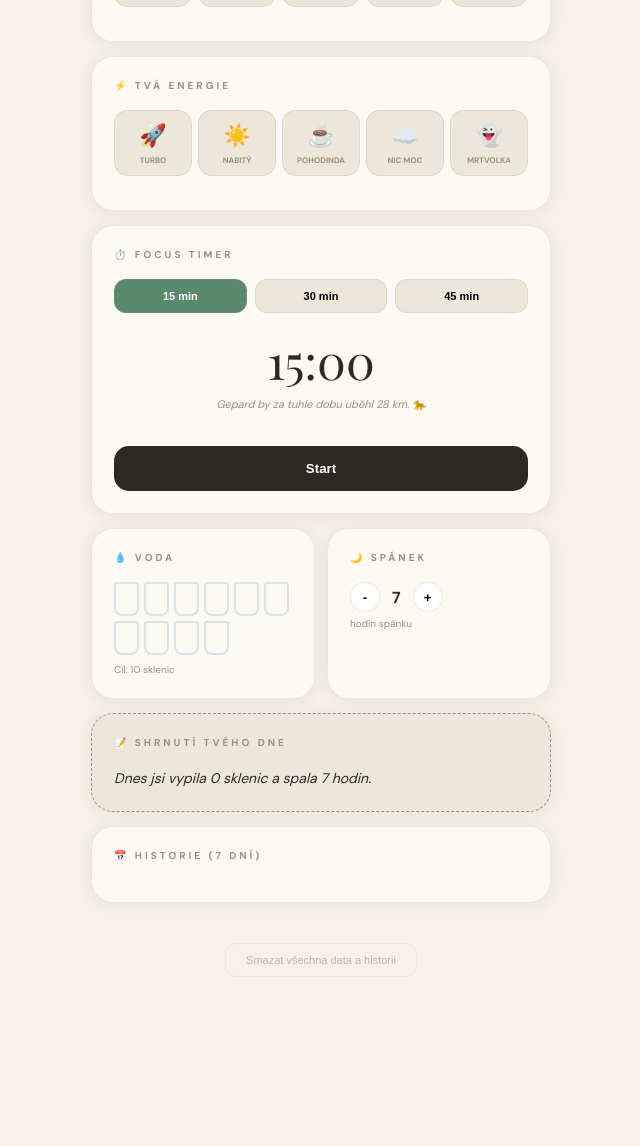
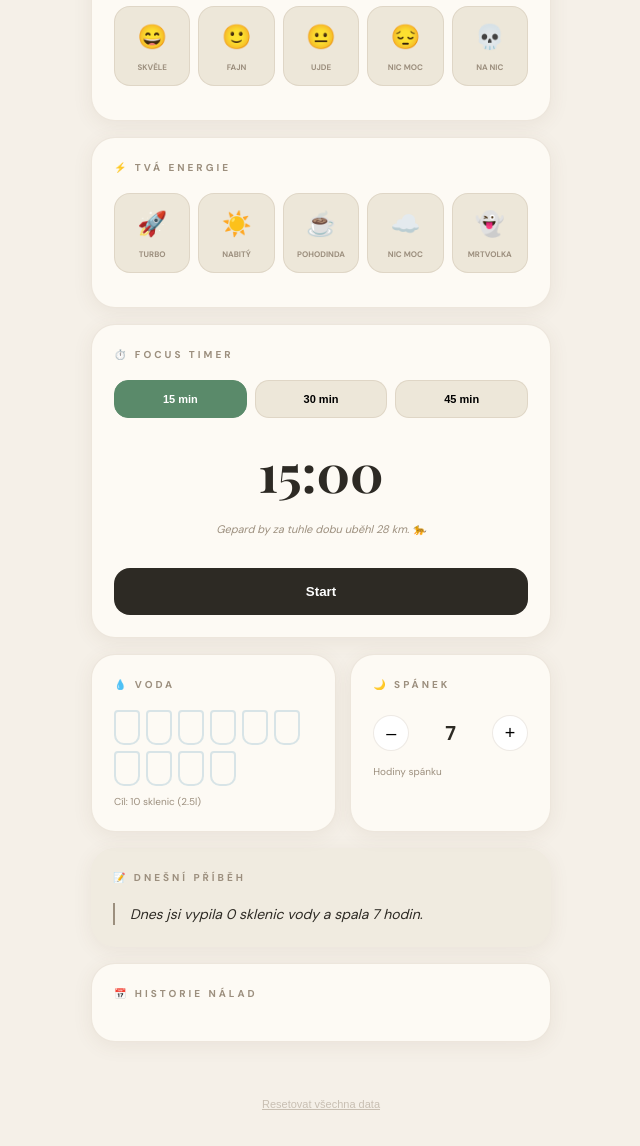
Before and after one commit to fantovakarolina-cmd/LuckyFlow, a website: page index.html in a window 1280 px wide. Shown: the part 220-1366 px from the top of the page, without its empty margins (319-959 px from the left). Before the commit the page ends 1257 px from the top, so only its background shows below. Drawn offline with nearby package versions, Linux system fonts and the light colour scheme; a web font is replaced by a local one.

Commit message:
Update index.html

```diff
--- a/index.html
+++ b/index.html
@@ -4,68 +4,79 @@
 <meta charset="UTF-8">
 <meta name="viewport" content="width=device-width, initial-scale=1.0, maximum-scale=1.0, user-scalable=no">
 <title>LuckyFlow 🌿</title>
-<link href="https://fonts.googleapis.com/css2?family=Playfair+Display:ital,wght@0,400;0,700;1,400&family=DM+Sans:wght@300;400;500;600;700&display=swap" rel="stylesheet">
+<link href="https://fonts.googleapis.com/css2?family=Playfair+Display:ital,wght@0,700;1,700&family=DM+Sans:wght@400;500;700&display=swap" rel="stylesheet">
 <style>
 :root {
   --bg: #F5F0E8; --bg2: #EDE7D9; --surface: #FDFAF4; --border: rgba(160,140,110,0.18);
   --text: #2D2A24; --muted: #9C8F7E; --green: #5A8A6A; --accent-soft: rgba(90,138,106,0.1);
-  --water: #6BA3BE; --shadow: 0 2px 16px rgba(100,80,50,0.08); --error: #A66;
+  --water: #6BA3BE; --shadow: 0 4px 20px rgba(100,80,50,0.08); --error: #A66;
 }
 * { margin:0; padding:0; box-sizing:border-box; -webkit-tap-highlight-color:transparent; }
-body { font-family:'DM Sans',sans-serif; background:var(--bg); color:var(--text); min-height:100vh; padding:20px 16px 60px; }
+body { font-family:'DM Sans',sans-serif; background:var(--bg); color:var(--text); min-height:100vh; padding:20px 16px 60px; line-height: 1.5; }
 .app { max-width:460px; margin:0 auto; }
-.card { background:var(--surface); border:1px solid var(--border); border-radius:22px; padding:22px; margin-bottom:14px; box-shadow:var(--shadow); }
-.card-title { font-size:10px; font-weight:700; letter-spacing:3px; text-transform:uppercase; color:var(--muted); margin-bottom:18px; }
 
-.grid-options { display:grid; grid-template-columns: repeat(5, 1fr); gap:6px; margin-bottom:12px; }
-.opt-btn { display:flex; flex-direction:column; align-items:center; gap:5px; padding:10px 2px; border-radius:14px; border:1.5px solid var(--border); background:var(--bg2); cursor:pointer; transition: 0.2s; }
-.opt-btn.selected { background:var(--accent-soft); border-color:var(--green); transform:translateY(-2px); }
-.opt-emoji { font-size:22px; }
+/* VÝRAZNÉ LOGO */
+.header { text-align:center; padding:20px 0 30px; }
+.logo { font-family:'Playfair Display',serif; font-size:48px; font-weight:700; letter-spacing:-1px; position: relative; display: inline-block; }
+.logo em { color: var(--green); font-style: italic; font-weight: 700; }
+.logo::after { content: ''; position: absolute; bottom: 8px; left: 0; width: 100%; height: 4px; background: var(--accent-soft); z-index: -1; }
+.date-badge { font-size:12px; font-weight:700; text-transform:uppercase; letter-spacing:2px; color:var(--muted); margin-top:10px; }
+
+.card { background:var(--surface); border:1px solid var(--border); border-radius:24px; padding:22px; margin-bottom:16px; box-shadow:var(--shadow); }
+.card-title { font-size:10px; font-weight:700; letter-spacing:3px; text-transform:uppercase; color:var(--muted); margin-bottom:18px; display:flex; align-items:center; gap:8px; }
+
+/* MOŽNOSTI */
+.grid-options { display:grid; grid-template-columns: repeat(5, 1fr); gap:8px; margin-bottom:12px; }
+.opt-btn { display:flex; flex-direction:column; align-items:center; gap:6px; padding:12px 4px; border-radius:16px; border:1.5px solid var(--border); background:var(--bg2); cursor:pointer; transition:all 0.3s cubic-bezier(0.4, 0, 0.2, 1); }
+.opt-btn.selected { background:var(--accent-soft); border-color:var(--green); transform:translateY(-4px); box-shadow: 0 6px 12px rgba(90,138,106,0.15); }
+.opt-emoji { font-size:24px; }
 .opt-label { font-size:8px; font-weight:700; text-transform:uppercase; color:var(--muted); text-align:center; }
 
+/* TIPY - DOPORUČENÍ */
+.tip-box { padding:14px; border-radius:14px; font-size:13px; margin-top:12px; display:none; border-left:4px solid var(--green); background: #fff; box-shadow: 0 2px 8px rgba(0,0,0,0.03); animation: slideIn 0.3s ease-out; }
+.tip-box.show { display:block; }
+@keyframes slideIn { from { opacity:0; transform:translateX(-10px); } to { opacity:1; transform:translateX(0); } }
+
+/* FOCUS TIMER */
 .timer-modes { display: flex; gap: 8px; margin-bottom: 15px; }
-.mode-btn { flex: 1; padding: 10px; border-radius: 12px; border: 1px solid var(--border); background: var(--bg2); cursor: pointer; font-size: 11px; font-weight: bold; }
-.mode-btn.active { background: var(--green); color: white; }
-.timer-display { text-align: center; margin: 15px 0; }
-.time-left { font-family: 'Playfair Display', serif; font-size: 48px; display: block; }
-.timer-fact { font-size: 11px; font-style: italic; color: var(--muted); margin-top: 5px; min-height: 34px; }
+.mode-btn { flex: 1; padding: 12px; border-radius: 14px; border: 1px solid var(--border); background: var(--bg2); cursor: pointer; font-size: 11px; font-weight: 700; transition: 0.2s; }
+.mode-btn.active { background: var(--green); color: white; border-color: var(--green); }
+.time-left { font-family: 'Playfair Display', serif; font-size: 52px; font-weight: 700; text-align: center; display: block; margin: 10px 0; color: var(--text); }
+.timer-fact { font-size: 11px; font-style: italic; color: var(--muted); text-align: center; min-height: 32px; margin-bottom: 15px; }
+.timer-controls { display: flex; gap: 10px; }
+.main-btn { flex: 2; padding: 16px; border-radius: 16px; border: none; background: var(--text); color: white; font-weight: 700; cursor: pointer; transition: 0.2s; }
+.stop-btn { flex: 1; padding: 16px; border-radius: 16px; border: 1px solid var(--error); background: white; color: var(--error); font-weight: 700; cursor: pointer; display: none; }
 
-.timer-controls { display: flex; gap: 10px; }
-.main-btn { flex: 2; padding: 15px; border-radius: 15px; border: none; background: var(--text); color: white; font-weight: bold; cursor: pointer; }
-.stop-btn { flex: 1; padding: 15px; border-radius: 15px; border: 1px solid var(--border); background: white; color: var(--error); font-weight: bold; cursor: pointer; display: none; }
+/* VODA & SPÁNEK */
+.water-wrap { display:flex; gap:6px; flex-wrap:wrap; }
+.glass { width:26px; height:35px; border:2px solid var(--water); border-radius:4px 4px 10px 10px; cursor:pointer; opacity:0.25; transition: 0.3s; }
+.glass.filled { background:var(--water); opacity:1; transform: scale(1.1); }
+.sleep-ctrl { display:flex; align-items:center; justify-content: space-between; padding: 5px 0; }
+.sleep-btn { width:36px; height:36px; border-radius:50%; border:1px solid var(--border); background:white; cursor:pointer; font-size: 18px; display:flex; align-items:center; justify-content:center; }
 
-.water-wrap { display:flex; gap:5px; flex-wrap:wrap; margin-bottom: 8px; }
-.glass { width:25px; height:34px; border:2px solid var(--water); border-radius:3px 3px 8px 8px; cursor:pointer; opacity:0.25; }
-.glass.filled { background:var(--water); opacity:1; }
-
-.sleep-ctrl { display:flex; align-items:center; gap:12px; }
-.sleep-btn { width:30px; height:30px; border-radius:50%; border:1px solid var(--border); background:white; cursor:pointer; display:flex; align-items:center; justify-content:center; font-weight:bold; }
-
-.summary-text { font-size: 14px; line-height: 1.6; color: var(--text2); font-style: italic; }
-.history-item { display: flex; justify-content: space-between; padding: 8px 0; border-bottom: 1px solid var(--border); font-size: 13px; }
-.reset-zone { margin-top: 40px; text-align: center; }
-.full-reset-btn { background: none; border: 1px solid var(--border); color: var(--muted); padding: 10px 20px; border-radius: 12px; font-size: 11px; cursor: pointer; opacity: 0.6; }
-.full-reset-btn:hover { opacity: 1; background: #fff; color: var(--error); border-color: var(--error); }
-
-@keyframes fadeIn { from { opacity: 0; } to { opacity: 1; } }
+.summary-text { font-size: 14px; line-height: 1.6; color: var(--text); font-style: italic; border-left: 2px solid var(--muted); padding-left: 15px; }
+.history-item { display: flex; justify-content: space-between; padding: 10px 0; border-bottom: 1px solid var(--border); font-size: 13px; }
+.full-reset-btn { margin-top: 40px; background: none; border: none; color: var(--muted); font-size: 11px; text-decoration: underline; cursor: pointer; width: 100%; opacity: 0.5; }
 </style>
 </head>
 <body>
 
 <div class="app">
-  <div style="text-align:center; margin-bottom:24px;">
-    <h1 style="font-family:'Playfair Display'; font-weight:400; font-size:32px;"><em>Lucky</em>Flow 🌿</h1>
-    <div id="date-now" style="font-size:12px; color:var(--muted); margin-top:4px;"></div>
+  <div class="header">
+    <div class="logo"><em>Lucky</em>Flow</div>
+    <div id="date-now" class="date-badge"></div>
   </div>
 
   <div class="card">
     <div class="card-title">✨ Jak ti dnes je?</div>
     <div class="grid-options" id="mood-grid"></div>
+    <div id="mood-tip" class="tip-box"></div>
   </div>
 
   <div class="card">
     <div class="card-title">⚡ Tvá energie</div>
     <div class="grid-options" id="energy-grid"></div>
+    <div id="energy-tip" class="tip-box"></div>
   </div>
 
   <div class="card">
@@ -75,46 +86,42 @@ body { font-family:'DM Sans',sans-serif; background:var(--bg); color:var(--text)
       <button class="mode-btn" onclick="setTimer(30)" id="m30">30 min</button>
       <button class="mode-btn" onclick="setTimer(45)" id="m45">45 min</button>
     </div>
-    <div class="timer-display">
-      <span class="time-left" id="time-display">25:00</span>
-      <div class="timer-fact" id="timer-fact">Vyber si čas a začni makat!</div>
-    </div>
+    <span class="time-left" id="time-display">25:00</span>
+    <div class="timer-fact" id="timer-fact">Vyber si čas a začni tvořit!</div>
     <div class="timer-controls">
         <button class="main-btn" id="timer-start" onclick="startTimer()">Start</button>
         <button class="stop-btn" id="timer-stop" onclick="stopTimer()">Stop</button>
     </div>
   </div>
 
-  <div style="display: grid; grid-template-columns: 1fr 1fr; gap: 12px;">
+  <div style="display: grid; grid-template-columns: 1.1fr 0.9fr; gap: 14px;">
     <div class="card">
       <div class="card-title">💧 Voda</div>
       <div class="water-wrap" id="water-grid"></div>
-      <div style="font-size: 10px; color: var(--muted); margin-top: 5px;">Cíl: 10 sklenic</div>
+      <div style="font-size: 10px; color: var(--muted); margin-top: 8px;">Cíl: 10 sklenic (2.5l)</div>
     </div>
     <div class="card">
       <div class="card-title">🌙 Spánek</div>
       <div class="sleep-ctrl">
-        <button class="sleep-btn" onclick="addSleep(-0.5)">-</button>
-        <span id="sleep-val" style="font-weight:bold;">7</span>
+        <button class="sleep-btn" onclick="addSleep(-0.5)">–</button>
+        <span id="sleep-val" style="font-weight:700; font-size: 20px;">7</span>
         <button class="sleep-btn" onclick="addSleep(0.5)">+</button>
       </div>
-      <div style="font-size: 10px; color: var(--muted); margin-top: 5px;">hodin spánku</div>
+      <div style="font-size: 10px; color: var(--muted); margin-top: 8px;">Hodiny spánku</div>
     </div>
   </div>
 
-  <div class="card" style="background: var(--bg2); border: 1px dashed var(--muted);">
-    <div class="card-title">📝 Shrnutí tvého dne</div>
-    <div id="daily-summary" class="summary-text">Začni klikat...</div>
+  <div class="card" style="background: #F0EBE0; border: none;">
+    <div class="card-title">📝 Dnešní příběh</div>
+    <div id="daily-summary" class="summary-text">Začni klikat a uvidíš shrnutí...</div>
   </div>
 
   <div class="card">
-    <div class="card-title">📅 Historie (7 dní)</div>
+    <div class="card-title">📅 Historie nálad</div>
     <div id="history-list"></div>
   </div>
 
-  <div class="reset-zone">
-      <button class="full-reset-btn" onclick="fullReset()">Smazat všechna data a historii</button>
-  </div>
+  <button class="full-reset-btn" onclick="fullReset()">Resetovat všechna data</button>
 </div>
 
 <script>
@@ -129,19 +136,19 @@ let currentMins = 15;
 let timerInterval;
 
 const MOODS = [
-  {e:'😄', l:'Skvěle', s:'Dnes se cítíš skvěle.'},
-  {e:'🙂', l:'Fajn', s:'Máš příjemný den.'},
-  {e:'😐', l:'Ujde', s:'Tvůj den plyne neutrálně.'},
-  {e:'😔', l:'Nic moc', s:'Dnes je to náročnější.'},
-  {e:'💀', l:'Úplně na nic', s:'Procházíš těžkým dnem.'}
+  {e:'😄', l:'Skvěle', t:'Úžasné! Zkus tuhle energii využít k něčemu kreativnímu nebo někoho potěšit. ✨', s:'Dnes záříš štěstím.'},
+  {e:'🙂', l:'Fajn', t:'Hezký den! Ideální čas na procházku nebo tvůj oblíbený rituál. 🌤', s:'Máš příjemný a klidný den.'},
+  {e:'😐', l:'Ujde', t:'V pořádku. Zkus si dát 5 minut klidu a jen tak pozorovat okolí. 🍃', s:'Tvůj den plyne v klidu.'},
+  {e:'😔', l:'Nic moc', t:'To se stává. Zkus si udělat radost malým čajem nebo horkou vanou. ☕', s:'Dnes je to trochu náročnější.'},
+  {e:'💀', l:'Na nic', t:'Dnes na sebe buď velmi laskavá. Zvládneš to, prostě jen odpočívej. 💛', s:'Dnes procházíš těžkým dnem.'}
 ];
 
 const ENERGIES = [
-  {e:'🚀', l:'Turbo', s:'máš turbo pohon'},
-  {e:'☀️', l:'Nabitý', s:'jsi plná síly'},
-  {e:'☕', l:'Pohodinda', s:'udržuješ si pohodu'},
-  {e:'☁️', l:'Nic moc', s:'baterky jsou na dně'},
-  {e:'👻', l:'Mrtvolka', s:'tělo volá po spánku'}
+  {e:'🚀', l:'Turbo', t:'Máš sílu na ty nejtěžší úkoly! Jdi do toho hned. 🔥', s:'máš turbo pohon'},
+  {e:'☀️', l:'Nabitý', t:'Skvělá kononcentrace. Vrhni se na práci nebo pohyb. 💪', s:'jsi plná síly'},
+  {e:'☕', l:'Pohodinda', t:'Ideální pro běžné činnosti. Udržuj si tohle tempo. 🧘', s:'máš pohodové tempo'},
+  {e:'☁️', l:'Nic moc', t:'Nepřetěžuj se. Raději dnes dělej jen to nejnutnější. 🍃', s:'tvé baterky jsou na dně'},
+  {e:'👻', l:'Mrtvolka', t:'Okamžitě zvolni. Tvůj jediný úkol je dnes regenerovat. 🌙', s:'tělo volá po klidu'}
 ];
 
 function saveData() { localStorage.setItem('luckyFlowData', JSON.stringify(state)); }
@@ -161,62 +168,52 @@ function startTimer() {
   state.focusTime += currentMins;
   timerEndTime = Date.now() + (currentMins * 60 * 1000);
   localStorage.setItem('timerEndTime', timerEndTime);
-  runTimer();
-  saveData();
-  render();
+  runTimer(); saveData(); render();
 }
 
 function stopTimer() {
-  clearInterval(timerInterval);
-  timerEndTime = null;
+  clearInterval(timerInterval); timerEndTime = null;
   localStorage.removeItem('timerEndTime');
   document.getElementById('time-display').textContent = currentMins + ":00";
   document.getElementById('timer-start').style.display = "block";
   document.getElementById('timer-stop').style.display = "none";
-  document.getElementById('timer-fact').textContent = "Časovač byl zastaven.";
 }
 
 function runTimer() {
   document.getElementById('timer-start').style.display = "none";
   document.getElementById('timer-stop').style.display = "block";
-
   timerInterval = setInterval(() => {
-    const remaining = timerEndTime - Date.now();
-    if (remaining <= 0) {
-      stopTimer();
-      alert("Blok soustředění dokončen! ✨");
-    } else {
-      const m = Math.floor(remaining/60000); const s = Math.floor((remaining%60000)/1000);
+    const rem = timerEndTime - Date.now();
+    if (rem <= 0) { stopTimer(); alert("Blok soustředění dokončen! ✨"); }
+    else {
+      const m = Math.floor(rem/60000); const s = Math.floor((rem%60000)/1000);
       document.getElementById('time-display').textContent = `${m}:${s<10?'0':''}${s}`;
     }
   }, 1000);
 }
 
-function fullReset() {
-    if(confirm("Opravdu chceš smazat úplně všechna data, včetně historie posledních 7 dní?")) {
-        localStorage.clear();
-        location.reload();
-    }
-}
-
 function render() {
   document.getElementById('date-now').textContent = new Date().toLocaleDateString('cs-CZ', { weekday:'long', day:'numeric', month:'long' });
 
-  // Mood & Energy grids
-  const renderGrid = (id, data, key) => {
+  const renderGrid = (id, data, key, tipId) => {
     const g = document.getElementById(id); g.innerHTML = '';
+    const tipBox = document.getElementById(tipId);
     data.forEach(d => {
       const b = document.createElement('div');
       b.className = `opt-btn ${state[key] === d.e ? 'selected' : ''}`;
       b.innerHTML = `<span class="opt-emoji">${d.e}</span><span class="opt-label">${d.l}</span>`;
-      b.onclick = () => { state[key] = d.e; saveData(); render(); };
+      b.onclick = () => {
+        state[key] = d.e;
+        tipBox.textContent = d.t; tipBox.classList.add('show');
+        saveData(); render();
+      };
       g.appendChild(b);
+      if(state[key] === d.e) { tipBox.textContent = d.t; tipBox.classList.add('show'); }
     });
   };
-  renderGrid('mood-grid', MOODS, 'mood');
-  renderGrid('energy-grid', ENERGIES, 'energy');
+  renderGrid('mood-grid', MOODS, 'mood', 'mood-tip');
+  renderGrid('energy-grid', ENERGIES, 'energy', 'energy-tip');
 
-  // Water 10x
   const wg = document.getElementById('water-grid'); wg.innerHTML = '';
   for(let i=1; i<=10; i++) {
     const g = document.createElement('div'); g.className = `glass ${i<=state.water?'filled':''}`;
@@ -226,15 +223,13 @@ function render() {
 
   document.getElementById('sleep-val').textContent = state.sleep;
 
-  // Dynamic Summary
   const mObj = MOODS.find(m => m.e === state.mood);
   const eObj = ENERGIES.find(e => e.e === state.energy);
-  let summary = `Dnes jsi vypila ${state.water} sklenic a spala ${state.sleep} hodin. `;
-  if(mObj || eObj) summary = `${mObj ? mObj.s : 'Den plyne'} a ${eObj ? eObj.s : 'hledáš energii'}. ` + summary;
-  if(state.focusTime > 0) summary += `<br><strong>Celkem se dnes soustředíš ${state.focusTime} minut! 🌿</strong>`;
-  document.getElementById('daily-summary').innerHTML = summary;
+  let summ = `Dnes jsi vypila ${state.water} sklenic vody a spala ${state.sleep} hodin. `;
+  if(mObj || eObj) summ = `${mObj ? mObj.s : 'Den nějak plyne'} a ${eObj ? eObj.s : 'hledáš energii'}. ` + summ;
+  if(state.focusTime > 0) summ += `<br><strong>Celkem se dnes soustředíš ${state.focusTime} minut! 🌿</strong>`;
+  document.getElementById('daily-summary').innerHTML = summ;
 
-  // History List
   const hl = document.getElementById('history-list'); hl.innerHTML = '';
   state.history.slice(0, 7).forEach(h => {
     hl.innerHTML += `<div class="history-item"><span style="color:var(--muted)">${h.d.split(' ').slice(1,3).join(' ')}</span><span>${h.m}</span></div>`;
@@ -242,14 +237,13 @@ function render() {
 }
 
 function addSleep(v) { state.sleep = Math.max(0, state.sleep + v); saveData(); render(); }
+function fullReset() { if(confirm("Smazat všechna data?")) { localStorage.clear(); location.reload(); } }
 
-// Check new day
 if (state.date !== new Date().toDateString()) {
   state.history.unshift({ d: state.date, m: state.mood || '?' });
   state.date = new Date().toDateString(); state.mood = null; state.energy = null; state.water = 0; state.focusTime = 0;
   saveData();
 }
-
 if (timerEndTime) runTimer();
 render();
 setTimer(15);
```
